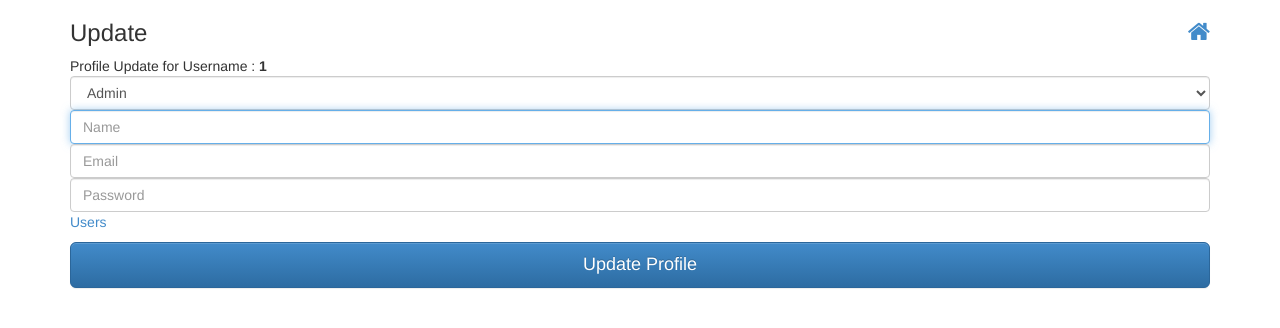
After one commit to hriks/user_management, a Flask app: page /update in a window 1280 px wide. The commit adds this page. Shown: the top 328 px of the page. Run offline with Flask 2, Linux system fonts and the light colour scheme; the visitor is signed in with stand-in values (Sample User, id 1); some libraries are stand-ins or nearby versions.

Commit message:
Admin able to update profile

```diff
--- a/app.py
+++ b/app.py
@@ -160,6 +160,38 @@ def block():
         return redirect(url_for('users'))
 
 
+@app.route('/edit', methods=['GET', 'POST'])
+@login_requied
+def edit():
+    if request.method == 'POST':
+        session['editid'] = request.form['submit']
+        return redirect(url_for('update'))
+
+
+@app.route('/update', methods=['GET', 'POST'])
+@login_requied
+def update():
+    userid = session['editid']
+    form = UpdateForm(request.form)
+    if request.method == 'POST':
+        user = models.update(
+            form.role.data, userid, form.password.data,
+            form.email.data, form.name.data
+        )
+        if user != 1:
+            flash(
+                'ERROR! Already on this role OR CHECK YOUR\
+                USERNAME OR ALREADY EXITS'
+            )
+            return redirect(url_for('update'))
+        else:
+            flash(
+                'Successfully Role changed for  %s to %s' % (
+                    userid, form.role.data)
+            )
+            session['editid'] = None
+            return redirect(url_for('users'))
+    return render_template('forms/update.html', form=form, userid=userid)
 # Error handlers.
 
 
--- a/forms.py
+++ b/forms.py
@@ -41,3 +41,33 @@ class LoginForm(Form):
 
 class PostMessage(Form):
     message = TextField('Message', [DataRequired()])
+
+
+class UpdateForm(Form):
+    role = SelectField(
+        'Account Type', choices=[
+            ('admin', 'Admin'),
+            ('manager', 'Manager'),
+            ('user', 'User')])
+
+    userid = TextField(
+        'Username', validators=[DataRequired(), Length(min=2, max=25)]
+    )
+
+    name = TextField(
+        'Name', validators=[DataRequired(), Length(min=6, max=25)]
+    )
+
+    email = TextField(
+        'Email', validators=[DataRequired(), Length(min=6, max=40)]
+    )
+
+    password = PasswordField(
+        'Password', validators=[DataRequired(), Length(min=2, max=40)]
+    )
+
+    confirm = PasswordField(
+        'Repeat Password',
+        [DataRequired(),
+         EqualTo('password', message='Passwords must match')]
+    )
--- /dev/null
+++ b/templates/forms/update.html
@@ -0,0 +1,28 @@
+{% extends 'layouts/form.html' %}
+
+{% block title %}
+Update
+{% endblock %}
+{% block content %}
+  <form method="post" class="form">
+
+    <h3 class="form-heading">Update <a href="{{ url_for('users') }}" title="Back to Users"><i class="fa fa-home pull-right"></i></a></h3>
+
+    Profile Update for Username : <b>{{ userid }}</b>
+    <input name = userid type="hidden" value="{{ userid }}">
+
+    {{ form.role(class_ = 'form-control first-input', placeholder = form.role.label.text, required = true, autofocus = False) }}
+
+    {{ form.name(class_ = 'form-control first-input', placeholder = form.name.label.text, required = true, autofocus = true) }}
+
+    {{ form.email(class_ = 'form-control', placeholder = form.email.label.text, required = true) }}
+
+    {{ form.password(class_ = 'form-control', placeholder = form.password.label.text, required = true) }}
+
+    <p class="pull-left"><a href="{{ url_for('users') }}">Users</a></p>
+
+    <input type="submit" value="Update Profile" class="btn btn-primary btn-lg btn-block"  >
+
+  </form>
+
+{% endblock %}
```
Also changed, not shown: models.py (+15 -0 lines), templates/pages/placeholder.users.html (+12 -9 lines).
